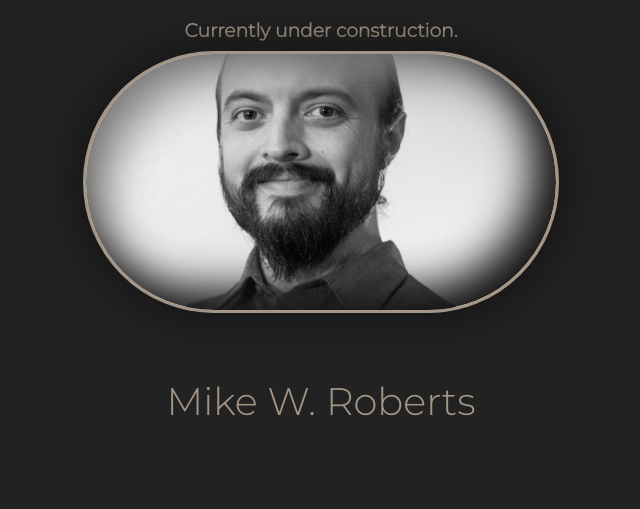
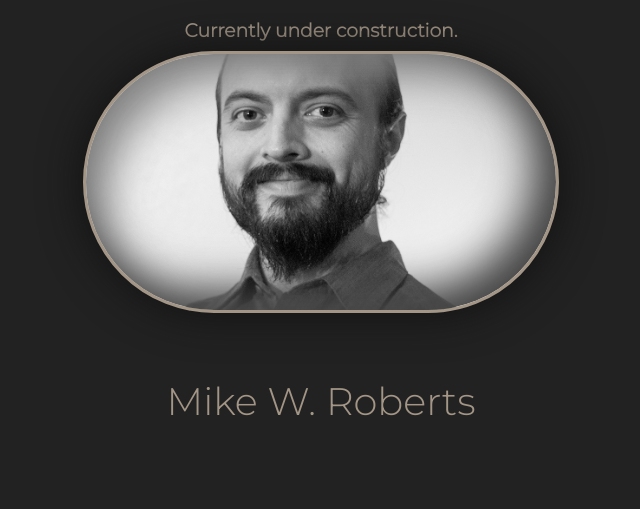
Before and after one commit to mikewroberts/portfolio-website, a Django app: page / in a window 1280 px wide. Shown: the part 188-697 px from the top of the page, without its empty margins (319-959 px from the left). Run offline with Django 3.2, Linux system fonts and the light colour scheme.

Commit message:
tweaked selfPortrait shadows

```diff
--- a/portfolio/static/portfolio/css/style.css
+++ b/portfolio/static/portfolio/css/style.css
@@ -286,7 +286,7 @@ nav ul li a:hover{
 .circle-link{
   border: 3px solid #A39687;
   border-radius: 20em;
-  box-shadow: inset -.25em -.25em .5em 0em #111,
+  box-shadow: inset -.25em -.25em .5em 0em #444,
               inset .25em .25em .5em 0em #888,
               0 0 .5em 0em #111;
   background-color: #333;
@@ -303,7 +303,7 @@ nav ul li a:hover{
 
 }
 .circle-link:hover{
-  box-shadow: inset -.25em -.25em .5em 0em black,
+  box-shadow: inset -.25em -.25em .5em 0em #111,
               inset .25em .25em .5em 0em white,
               0 0 .5em 0em #111;
   color: white;
```
